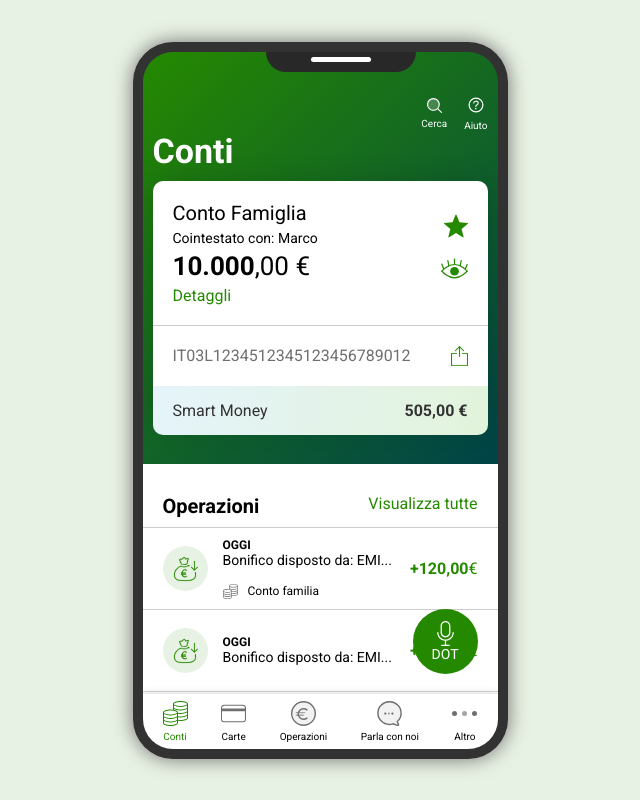
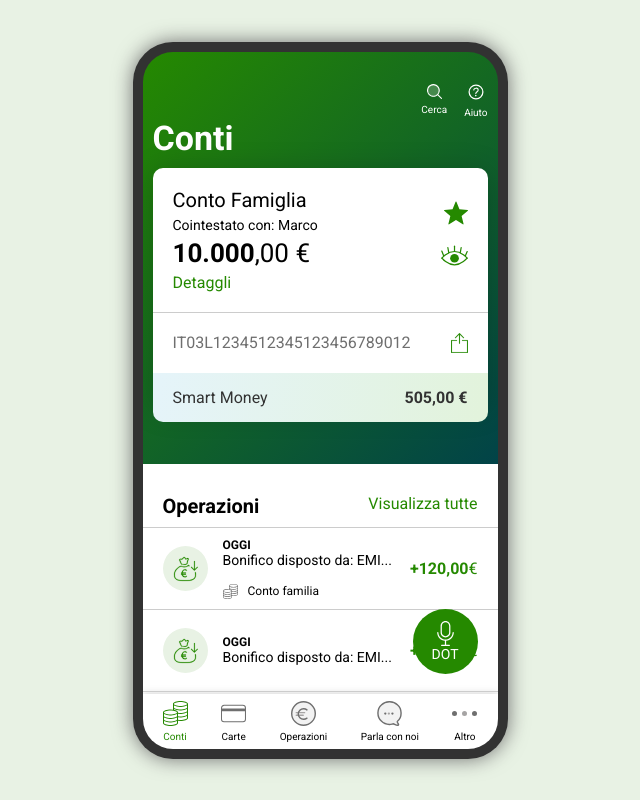
Before and after one commit to grazirs/dot, an Angular app: page / in a window 1280 px wide. Shown: the whole page, without its empty margins (320-960 px from the left). Built offline with nearby package versions, Linux system fonts and the light colour scheme.

Commit message:
remove phone brove and speaker

```diff
--- a/src/app/app.component.html
+++ b/src/app/app.component.html
@@ -1,6 +1,5 @@
 <div class="app-container">
-  <div class='mobile-phone'>
-    <div class='brove'><span class='speaker'></span></div>
+  <div class='phone-case'>
       <router-outlet></router-outlet>
   </div>
 </div>
--- a/src/app/app.component.scss
+++ b/src/app/app.component.scss
@@ -5,31 +5,10 @@
     justify-content: center;
   }
 
-  .mobile-phone {
-    // height: 707px;
+  .phone-case {
     padding: 10px;
     box-shadow: 0 0 20px #6F6F6f;
     border-radius: 40px;
     background: $phone-case;
-
-    .brove {
-      width: 150px;
-      height: 20px;
-      background: $brove;
-      z-index: 5;
-      position: absolute;
-      margin: 0 123px;
-      border-radius: 0 0 20px 20px;
-    }
-
-    .speaker {
-      width: 60px;
-      height: 5px;
-      background: $speaker;
-      display: block;
-      margin: auto;
-      margin-top: 5px;
-      border-radius: 20px;
-    }
   }
 }
--- a/src/app/home/home.component.scss
+++ b/src/app/home/home.component.scss
@@ -254,6 +254,7 @@ h2 {
 section.help-container > a:hover,section.help-container > a:focus  {
   font-weight: 700;
 }
+
 @media (min-width: 769px) {
   .screen {
     width: 355px;
@@ -273,13 +274,11 @@ section.help-container > a:hover,section.help-container > a:focus  {
   }
 
   .help-container {
-    margin-top: 0px;
     padding-right: 0px;
   }
+
   .account-container {
-    // height: 382px;
     padding: 0 10px;
-    justify-content: center;
   }
 
   .operations-body {
```
